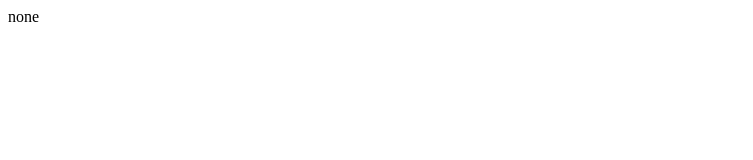
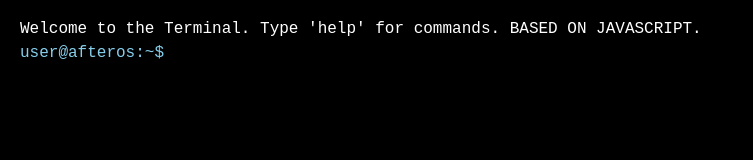
Before and after one commit to hungdev123/AfterOS, a plain HTML site: page index.html in a window 1280 px wide. Shown: the whole page, without its empty margins (0-753 px from the left). Drawn offline with Linux system fonts and the light colour scheme.

Commit message:
Update index.html

```diff
--- a/index.html
+++ b/index.html
@@ -3,9 +3,66 @@
 <head>
     <meta charset="UTF-8">
     <meta name="viewport" content="width=device-width, initial-scale=1.0">
-    <title>AfterOS</title>
 </head>
+<style>
+    :root {
+        --terminal-background: #000000;
+        --terminal-text: #ffffff;
+        --terminal-prompt: #87ceeb;
+    }
+
+    body {
+        background-color: var(--terminal-background);
+        color: var(--terminal-text);
+        font-family: 'Courier New', Courier, monospace;
+        margin: 20px;
+    }
+
+    .input-line {
+        display: flex;
+        align-items: center;
+        margin-top: 5px;
+    }
+
+        .prompt {
+        color: var(--terminal-prompt);
+        margin-right: 10px;
+        white-space: nowrap;
+    }
+
+    #terminal-input {
+        background: transparent;
+        border: none;
+        color: var(--terminal-text);
+        font-family: inherit;
+        font-size: inherit;
+        outline: none;
+        flex-grow: 1;
+    }
+
+    .terminal-style-panel {
+        margin-top: 14px;
+        max-width: 390px;
+        padding: 24px;
+        border: 1px solid var(--terminal-text);
+        border-radius: 10px;
+        background: var(--terminal-background);
+        color: var(--terminal-text);
+        white-space: pre-wrap;
+    }
+</style>
 <body>
-    none
+    <div class="terminal" id="terminal">
+        <div id="history">
+            <div>Welcome to the Terminal. Type 'help' for commands. BASED ON JAVASCRIPT.</div>
+        </div>
+
+        <div class="input-line">
+            <span class="prompt">user@afteros:~$</span>
+            <input type="text" id="terminal-input" autofocus autocomplete="off" autocorrect="off" autocapitalize="off" spellcheck="false">
+        </div>
+    </div>
+
+    <script src="shell.js"></script>
 </body>
 </html>
```
